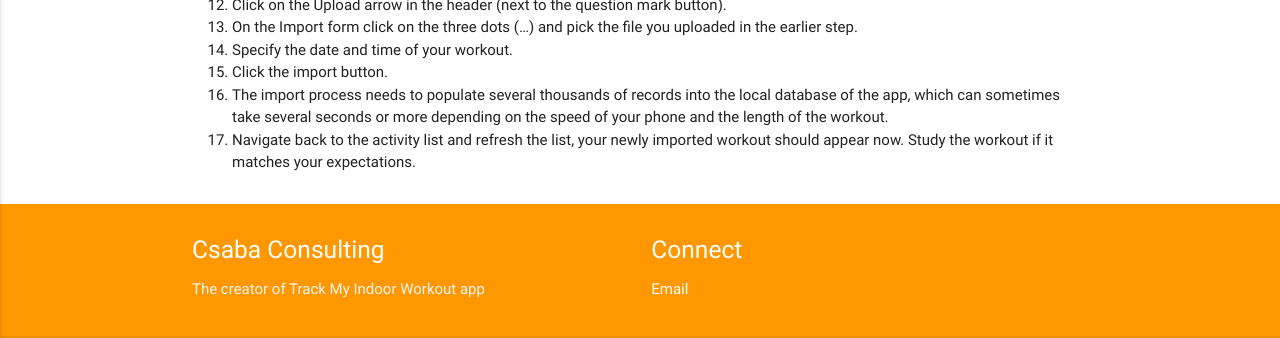
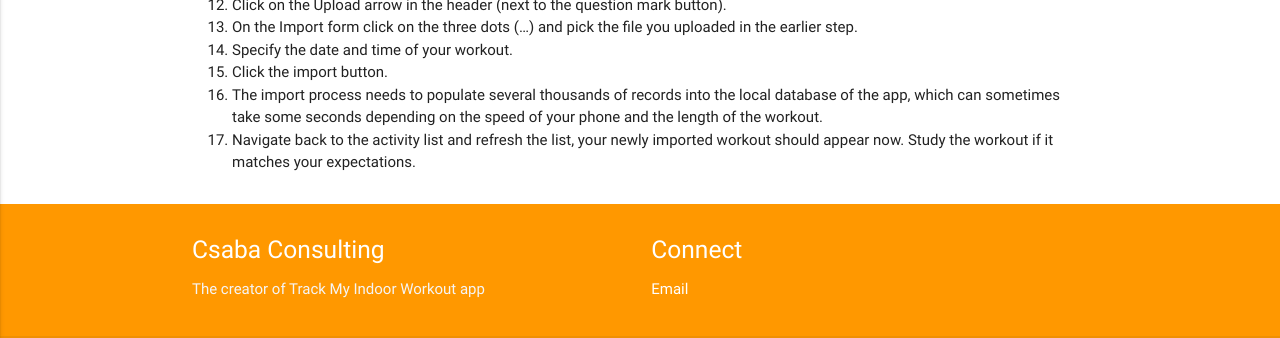
Before and after one commit to TrackMyIndoorWorkout/TrackMyIndoorWorkout.github.io, a Jekyll site: the page built from _posts/2020-09-23-schwinn-ac-performance-plus-support.md, in a window 1280 px wide. Shown: the part 623-961 px from the top of the page. Built offline with Jekyll 4.4.1, drawn with Linux system fonts in a browser that asks for light colours.

Commit message:
Grammar modification fo the ACPerf+ integration

```diff
--- a/_posts/2020-09-23-schwinn-ac-performance-plus-support.md
+++ b/_posts/2020-09-23-schwinn-ac-performance-plus-support.md
@@ -20,5 +20,5 @@ The [Schwinn AC Performance Plus bike](https://www.amazon.com/AC-Performance-Plu
 1. On the Import form click on the three dots (...) and pick the file you uploaded in the earlier step.
 1. Specify the date and time of your workout.
 1. Click the import button.
-1. The import process needs to populate several thousands of records into the local database of the app, which can sometimes take several seconds or more depending on the speed of your phone and the length of the workout.
+1. The import process needs to populate several thousands of records into the local database of the app, which can sometimes take some seconds depending on the speed of your phone and the length of the workout.
 1. Navigate back to the activity list and refresh the list, your newly imported workout should appear now. Study the workout if it matches your expectations.
```
